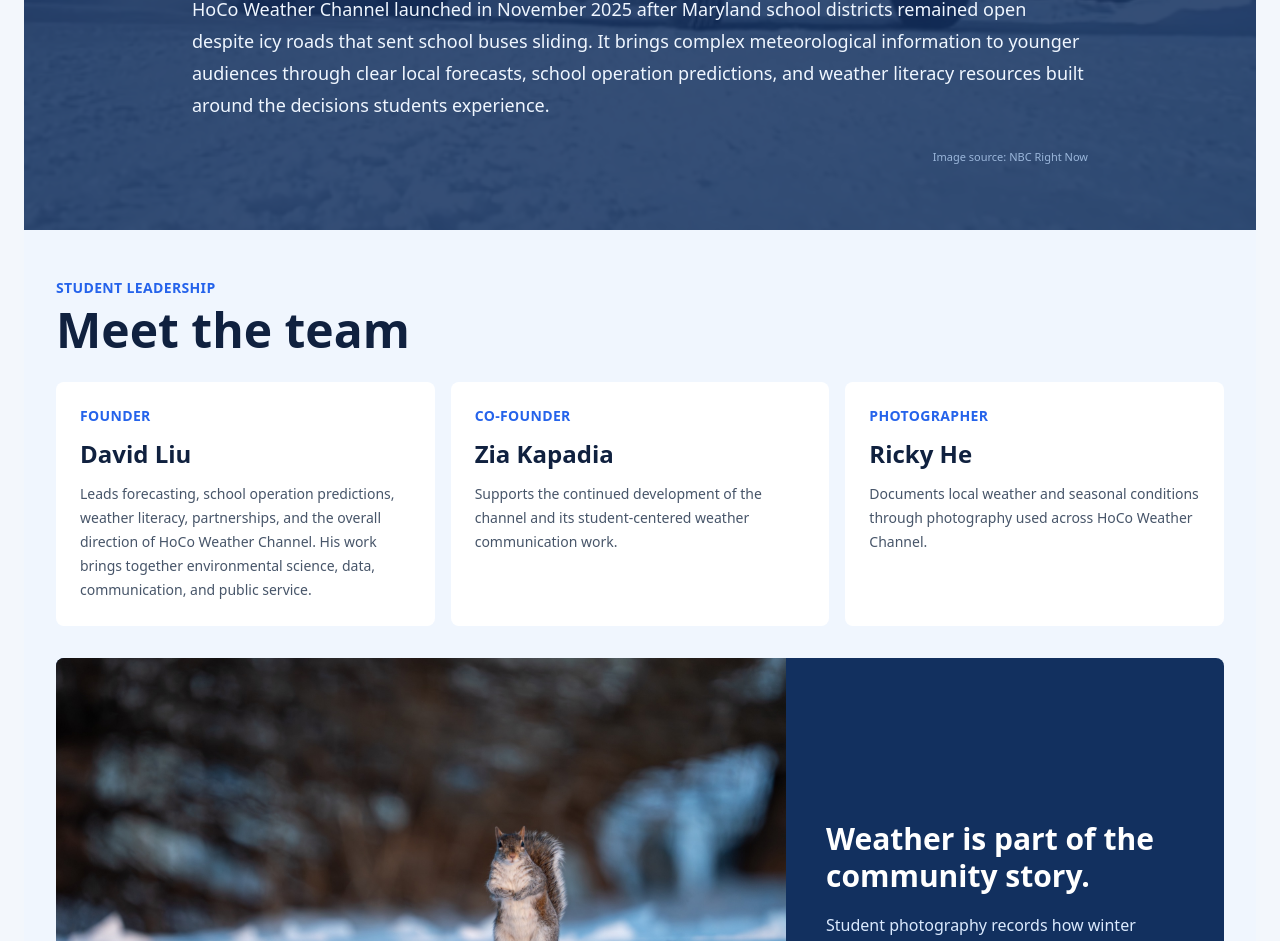
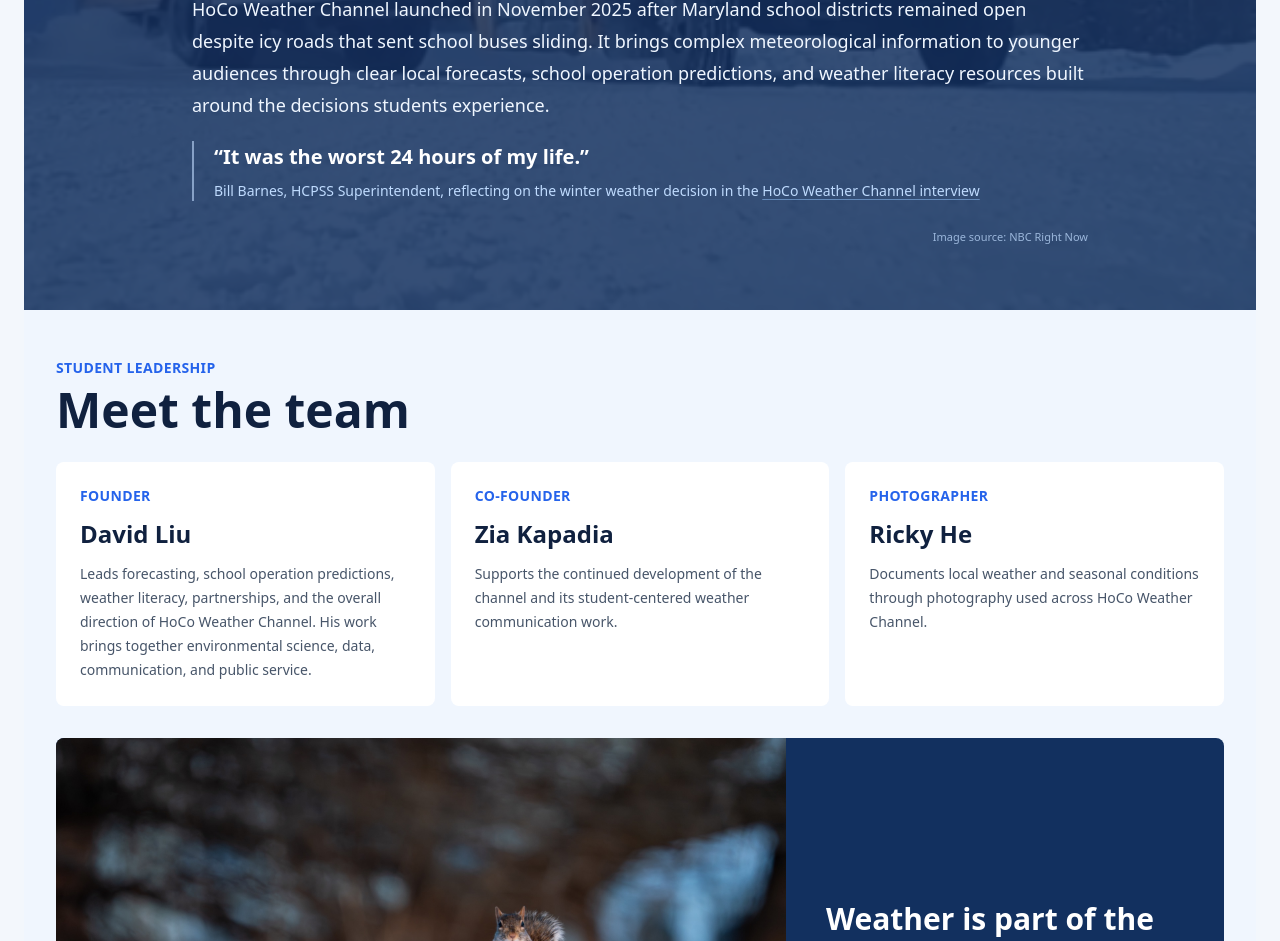
Before and after one commit to davidliu-2008/HoCoWX, a Next.js app: page /about in a window 1280 px wide. Shown: the part 1034-1975 px from the top of the page. Built offline with nearby package versions, Linux system fonts and the light colour scheme.

Commit message:
Add superintendent origin quote

```diff
--- a/app/about/page.tsx
+++ b/app/about/page.tsx
@@ -94,6 +94,15 @@ export default function AboutPage() {
           <p>
             HoCo Weather Channel launched in November 2025 after Maryland school districts remained open despite icy roads that sent school buses sliding. It brings complex meteorological information to younger audiences through clear local forecasts, school operation predictions, and weather literacy resources built around the decisions students experience.
           </p>
+          <blockquote className="border-l-2 border-blue-200/60 pl-5 text-xl font-bold leading-8 text-white">
+            “It was the worst 24 hours of my life.”
+            <cite className="mt-2 block text-sm font-medium not-italic text-blue-200">
+              Bill Barnes, HCPSS Superintendent, reflecting on the winter weather decision in the{" "}
+              <Link href="/interview" className="underline decoration-blue-300/50 hover:text-white">
+                HoCo Weather Channel interview
+              </Link>
+            </cite>
+          </blockquote>
         </div>
         <p className="mx-auto mt-7 max-w-4xl text-right text-[11px] text-blue-200/75">
           Image source:{" "}
```
